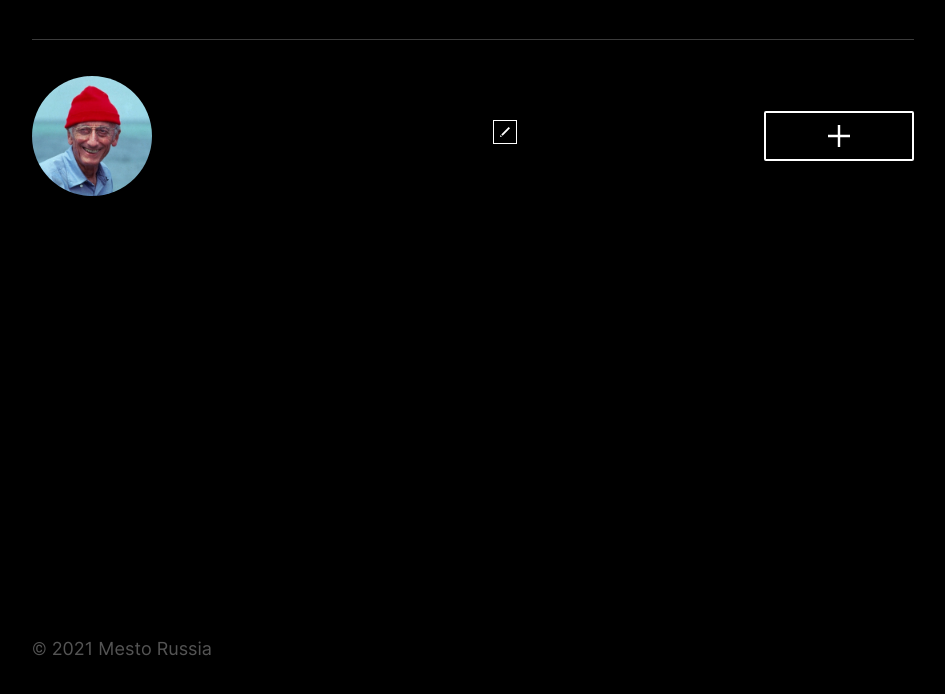
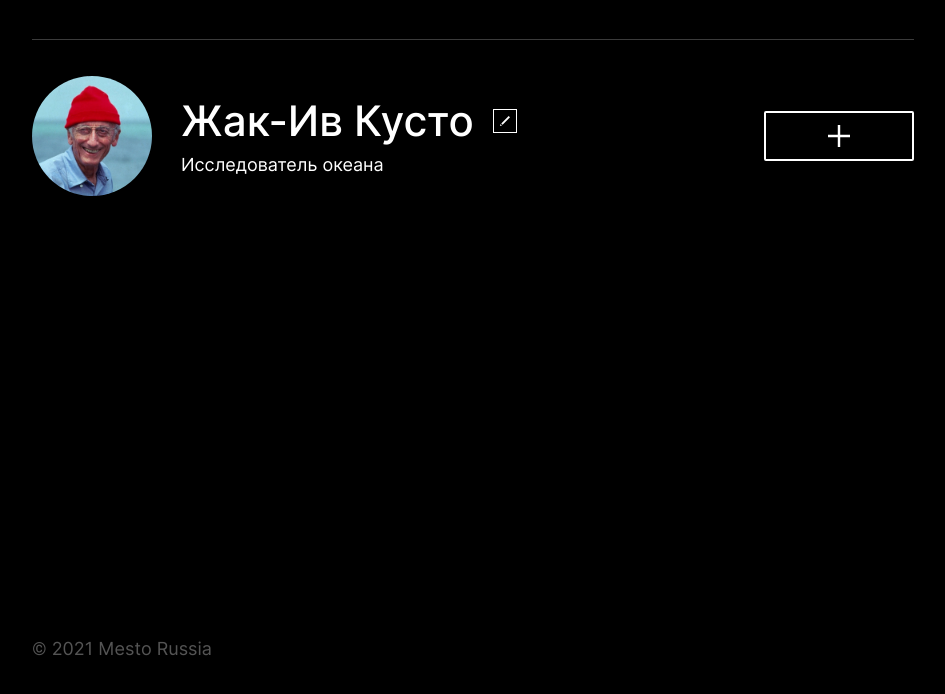
Before and after one commit to Dar1aB/mesto-project-ff, a website built with webpack: page src/index.html in a window 1280 px wide. Shown: the part 80-774 px from the top of the page, without its empty margins (167-1112 px from the left). Built offline with nearby package versions, Linux system fonts and the light colour scheme; no server answers.

Commit message:
change profile-user name and job

```diff
--- a/src/index.html
+++ b/src/index.html
@@ -16,9 +16,9 @@
     <section class="profile page__section">
       <div class="profile__image" style="background-image: url('<%=require('./images/avatar.jpg')%>')"></div>
       <div class="profile__info">
-        <h1 class="profile__title"></h1>
+        <h1 class="profile__title">Жак-Ив Кусто</h1>
         <button class="profile__edit-button" type="button"></button>
-        <p class="profile__description"></p>
+        <p class="profile__description">Исследователь океана</p>
       </div>
       <button class="profile__add-button" type="button"></button>
     </section>
```
